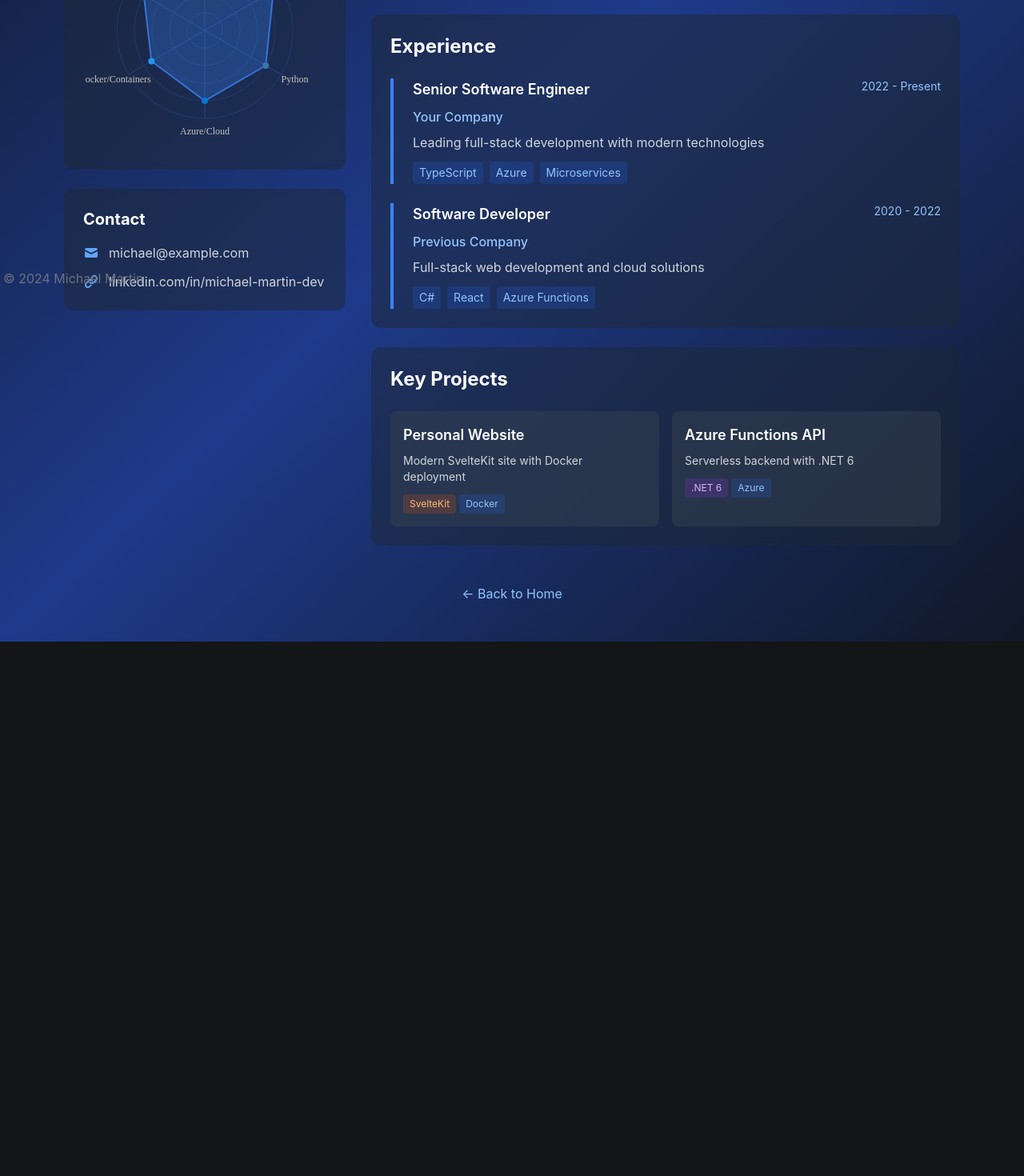
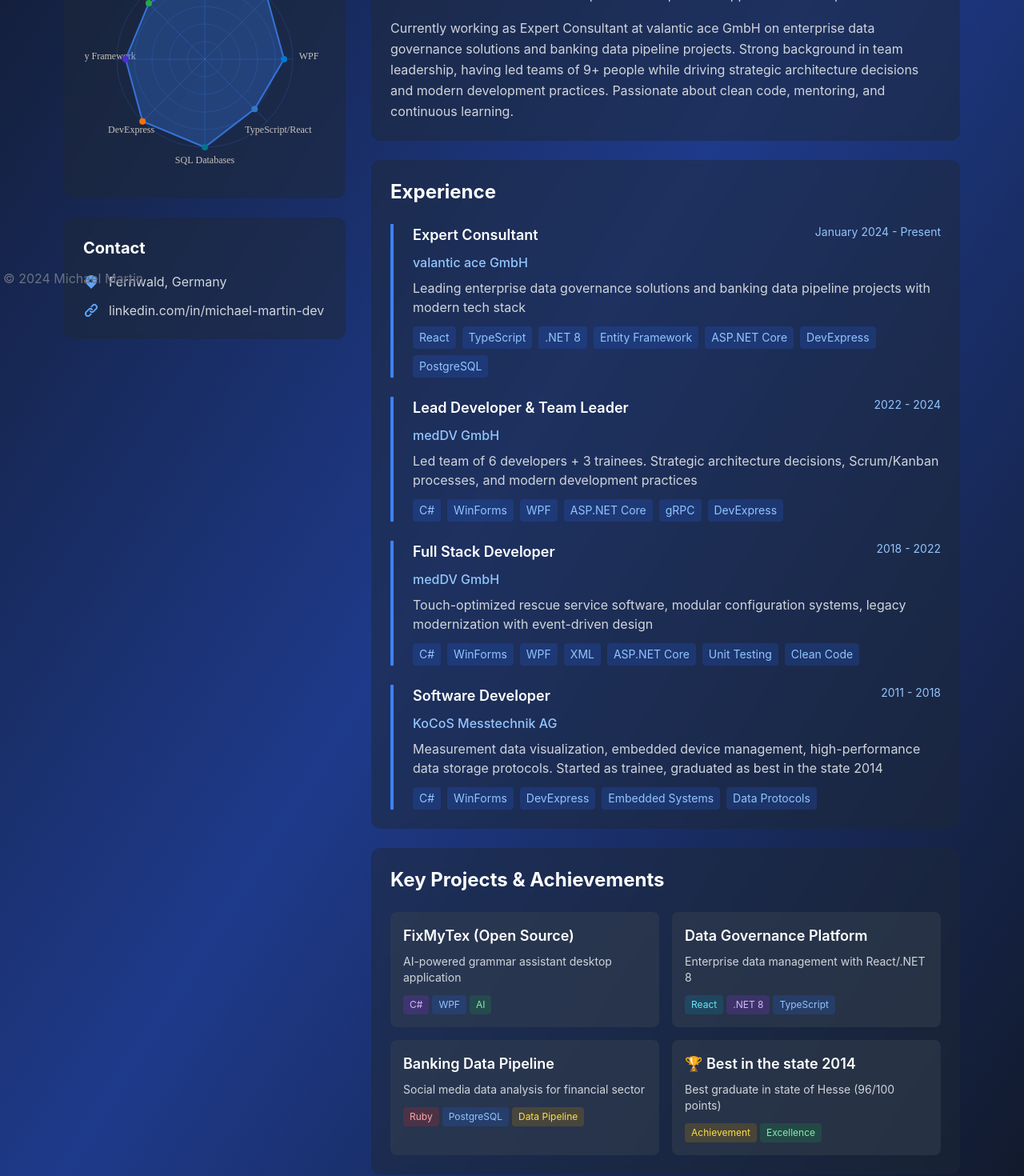
Before and after one commit to 0xMMA/personal-website, a SvelteKit app in the folder website-ui/: page /profile in a window 1280 px wide. Shown: the part 440-1910 px from the top of the page at 80% size. Before the commit the page ends 1242 px from the top, so only its background shows below. Built offline with nearby package versions, Linux system fonts and the light colour scheme.

Commit message:
Updates profile page with new experience
Refreshes the profile page with updated experience, skills,
contact information, and key projects, reflecting the current
role and expertise.

Adds more detailed information regarding professional experience,
including team leadership and achievements.

```diff
--- a/website-ui/src/routes/profile/+page.svelte
+++ b/website-ui/src/routes/profile/+page.svelte
@@ -3,28 +3,44 @@
 
     let canvas;
     let skillsData = [
-        { skill: 'TypeScript/JavaScript', level: 9, color: '#3178c6' },
-        { skill: 'C#/.NET', level: 9, color: '#512bd4' },
-        { skill: 'Python', level: 8, color: '#3776ab' },
-        { skill: 'Azure/Cloud', level: 8, color: '#0078d4' },
-        { skill: 'Docker/Containers', level: 7, color: '#2496ed' },
-        { skill: 'React/Svelte', level: 8, color: '#61dafb' }
+        { skill: 'C# .NET', level: 10, color: '#512bd4' },
+        { skill: 'WinForms', level: 10, color: '#0078d4' },
+        { skill: 'WPF', level: 9, color: '#0078d4' },
+        { skill: 'TypeScript/React', level: 8, color: '#3178c6' },
+        { skill: 'SQL Databases', level: 10, color: '#00758f' },
+        { skill: 'DevExpress', level: 10, color: '#ff7200' },
+        { skill: 'Entity Framework', level: 9, color: '#512bd4' },
+        { skill: 'Team Leadership', level: 9, color: '#28a745' }
     ];
 
     let experience = [
         {
-            title: 'Senior Software Engineer',
-            company: 'Your Company',
-            period: '2022 - Present',
-            description: 'Leading full-stack development with modern technologies',
-            technologies: ['TypeScript', 'Azure', 'Microservices']
+            title: 'Expert Consultant',
+            company: 'valantic ace GmbH',
+            period: 'January 2024 - Present',
+            description: 'Leading enterprise data governance solutions and banking data pipeline projects with modern tech stack',
+            technologies: ['React', 'TypeScript', '.NET 8', 'Entity Framework', 'ASP.NET Core', 'DevExpress', 'PostgreSQL']
+        },
+        {
+            title: 'Lead Developer & Team Leader',
+            company: 'medDV GmbH',
+            period: '2022 - 2024',
+            description: 'Led team of 6 developers + 3 trainees. Strategic architecture decisions, Scrum/Kanban processes, and modern development practices',
+            technologies: ['C#', 'WinForms', 'WPF', 'ASP.NET Core', 'gRPC', 'DevExpress']
+        },
+        {
+            title: 'Full Stack Developer',
+            company: 'medDV GmbH',
+            period: '2018 - 2022',
+            description: 'Touch-optimized rescue service software, modular configuration systems, legacy modernization with event-driven design',
+            technologies: ['C#', 'WinForms', 'WPF', 'XML', 'ASP.NET Core', 'Unit Testing', 'Clean Code']
         },
         {
             title: 'Software Developer',
-            company: 'Previous Company',
-            period: '2020 - 2022',
-            description: 'Full-stack web development and cloud solutions',
-            technologies: ['C#', 'React', 'Azure Functions']
+            company: 'KoCoS Messtechnik AG',
+            period: '2011 - 2018',
+            description: 'Measurement data visualization, embedded device management, high-performance data storage protocols. Started as trainee, graduated as best in the state 2014',
+            technologies: ['C#', 'WinForms', 'DevExpress', 'Embedded Systems', 'Data Protocols']
         }
     ];
 
@@ -126,7 +142,8 @@
         <!-- Header -->
         <div class="text-center mb-12">
             <h1 class="text-5xl font-bold text-white mb-4">Michael Martin</h1>
-            <p class="text-xl text-blue-300 mb-6">Senior Software Engineer & Full-Stack Developer</p>
+            <p class="text-xl text-blue-300 mb-2">Expert Consultant & .NET Developer</p>
+            <p class="text-lg text-gray-300 mb-6">13+ years experience • Best in the state 2014 • Team Leader</p>
             <button
                 on:click={downloadPDF}
                 class="bg-blue-600 hover:bg-blue-700 text-white px-6 py-3 rounded-lg transition-colors duration-200 flex items-center mx-auto space-x-2"
@@ -160,18 +177,24 @@
                 <div class="bg-gray-800/50 backdrop-blur-sm rounded-xl p-6">
                     <h3 class="text-xl font-bold text-white mb-4">Contact</h3>
                     <div class="space-y-3 text-gray-300">
-                        <div class="flex items-center space-x-3">
+                        <!-- <div class="flex items-center space-x-3">
                             <svg class="w-5 h-5 text-blue-400" fill="currentColor" viewBox="0 0 20 20">
                                 <path d="M2.003 5.884L10 9.882l7.997-3.998A2 2 0 0016 4H4a2 2 0 00-1.997 1.884z" />
                                 <path d="M18 8.118l-8 4-8-4V14a2 2 0 002 2h12a2 2 0 002-2V8.118z" />
                             </svg>
-                            <span>michael@example.com</span>
+                            <span>mmartin@outlook.de</span>
+                        </div> -->
+                        <div class="flex items-center space-x-3">
+                            <svg class="w-5 h-5 text-blue-400" fill="currentColor" viewBox="0 0 20 20">
+                                <path fill-rule="evenodd" d="M5.05 4.05a7 7 0 119.9 9.9L10 18.9l-4.95-4.95a7 7 0 010-9.9zM10 11a2 2 0 100-4 2 2 0 000 4z" clip-rule="evenodd" />
+                            </svg>
+                            <span>Fernwald, Germany</span>
                         </div>
                         <div class="flex items-center space-x-3">
                             <svg class="w-5 h-5 text-blue-400" fill="currentColor" viewBox="0 0 20 20">
                                 <path fill-rule="evenodd" d="M12.586 4.586a2 2 0 112.828 2.828l-3 3a2 2 0 01-2.828 0 1 1 0 00-1.414 1.414 4 4 0 005.656 0l3-3a4 4 0 00-5.656-5.656l-1.5 1.5a1 1 0 101.414 1.414l1.5-1.5zm-5 5a2 2 0 012.828 0 1 1 0 101.414-1.414 4 4 0 00-5.656 0l-3 3a4 4 0 105.656 5.656l1.5-1.5a1 1 0 10-1.414-1.414l-1.5 1.5a2 2 0 11-2.828-2.828l3-3z" clip-rule="evenodd" />
                             </svg>
-                            <span>linkedin.com/in/michael-martin-dev</span>
+                            <a href="https://www.linkedin.com/in/michael-martin-dev/" target="_blank" class="hover:text-blue-300">linkedin.com/in/michael-martin-dev</a>
                         </div>
                     </div>
                 </div>
@@ -184,10 +207,15 @@
                 <!-- About -->
                 <div class="bg-gray-800/50 backdrop-blur-sm rounded-xl p-6">
                     <h3 class="text-2xl font-bold text-white mb-4">About</h3>
+                    <p class="text-gray-300 leading-relaxed mb-4">
+                        Expert Consultant and .NET Developer with 10+ years of professional experience spanning desktop applications,
+                        web development, and data engineering. Graduated as the <strong class="text-blue-300">best in the state of Hesse 2014</strong>
+                        with 96 points in IT Specialist Application Development.
+                    </p>
                     <p class="text-gray-300 leading-relaxed">
-                        Passionate full-stack developer with expertise in modern web technologies and cloud architecture.
-                        I specialize in building scalable applications using TypeScript, .NET, and Azure.
-                        Always eager to learn new technologies and tackle complex challenges.
+                        Currently working as Expert Consultant at valantic ace GmbH on enterprise data governance solutions and banking data pipeline projects.
+                        Strong background in team leadership, having led teams of 9+ people while driving strategic architecture decisions and modern development practices.
+                        Passionate about clean code, mentoring, and continuous learning.
                     </p>
                 </div>
 
@@ -215,24 +243,43 @@
                     </div>
                 </div>
 
-                <!-- Key Projects -->
+                <!-- Key Projects & Achievements -->
                 <div class="bg-gray-800/50 backdrop-blur-sm rounded-xl p-6">
-                    <h3 class="text-2xl font-bold text-white mb-6">Key Projects</h3>
+                    <h3 class="text-2xl font-bold text-white mb-6">Key Projects & Achievements</h3>
                     <div class="grid md:grid-cols-2 gap-4">
                         <div class="bg-gray-700/50 rounded-lg p-4">
-                            <h4 class="text-lg font-semibold text-white mb-2">Personal Website</h4>
-                            <p class="text-gray-300 text-sm mb-3">Modern SvelteKit site with Docker deployment</p>
+                            <h4 class="text-lg font-semibold text-white mb-2">FixMyTex (Open Source)</h4>
+                            <p class="text-gray-300 text-sm mb-3">AI-powered grammar assistant desktop application</p>
                             <div class="flex flex-wrap gap-1">
-                                <span class="bg-orange-600/20 text-orange-300 px-2 py-1 rounded text-xs">SvelteKit</span>
-                                <span class="bg-blue-600/20 text-blue-300 px-2 py-1 rounded text-xs">Docker</span>
+                                <span class="bg-purple-600/20 text-purple-300 px-2 py-1 rounded text-xs">C#</span>
+                                <span class="bg-blue-600/20 text-blue-300 px-2 py-1 rounded text-xs">WPF</span>
+                                <span class="bg-green-600/20 text-green-300 px-2 py-1 rounded text-xs">AI</span>
                             </div>
                         </div>
                         <div class="bg-gray-700/50 rounded-lg p-4">
-                            <h4 class="text-lg font-semibold text-white mb-2">Azure Functions API</h4>
-                            <p class="text-gray-300 text-sm mb-3">Serverless backend with .NET 6</p>
+                            <h4 class="text-lg font-semibold text-white mb-2">Data Governance Platform</h4>
+                            <p class="text-gray-300 text-sm mb-3">Enterprise data management with React/.NET 8</p>
                             <div class="flex flex-wrap gap-1">
-                                <span class="bg-purple-600/20 text-purple-300 px-2 py-1 rounded text-xs">.NET 6</span>
-                                <span class="bg-blue-600/20 text-blue-300 px-2 py-1 rounded text-xs">Azure</span>
+                                <span class="bg-cyan-600/20 text-cyan-300 px-2 py-1 rounded text-xs">React</span>
+                                <span class="bg-purple-600/20 text-purple-300 px-2 py-1 rounded text-xs">.NET 8</span>
+                                <span class="bg-blue-600/20 text-blue-300 px-2 py-1 rounded text-xs">TypeScript</span>
+                            </div>
+                        </div>
+                        <div class="bg-gray-700/50 rounded-lg p-4">
+                            <h4 class="text-lg font-semibold text-white mb-2">Banking Data Pipeline</h4>
+                            <p class="text-gray-300 text-sm mb-3">Social media data analysis for financial sector</p>
+                            <div class="flex flex-wrap gap-1">
+                                <span class="bg-red-600/20 text-red-300 px-2 py-1 rounded text-xs">Ruby</span>
+                                <span class="bg-blue-600/20 text-blue-300 px-2 py-1 rounded text-xs">PostgreSQL</span>
+                                <span class="bg-yellow-600/20 text-yellow-300 px-2 py-1 rounded text-xs">Data Pipeline</span>
+                            </div>
+                        </div>
+                        <div class="bg-gray-700/50 rounded-lg p-4">
+                            <h4 class="text-lg font-semibold text-white mb-2">🏆 Best in the state 2014</h4>
+                            <p class="text-gray-300 text-sm mb-3">Best graduate in state of Hesse (96/100 points)</p>
+                            <div class="flex flex-wrap gap-1">
+                                <span class="bg-yellow-600/20 text-yellow-300 px-2 py-1 rounded text-xs">Achievement</span>
+                                <span class="bg-green-600/20 text-green-300 px-2 py-1 rounded text-xs">Excellence</span>
                             </div>
                         </div>
                     </div>
```
